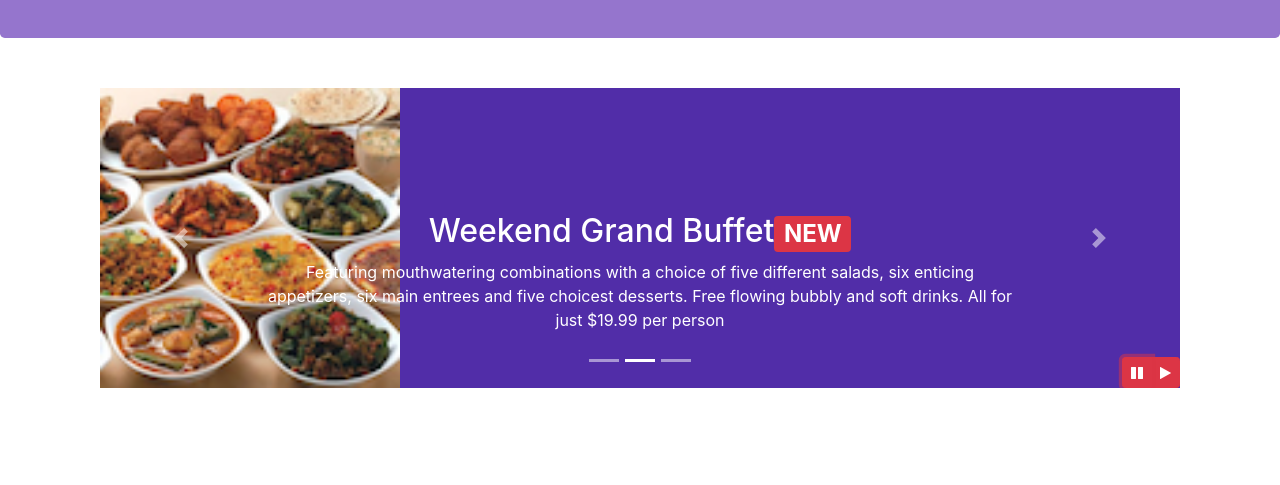
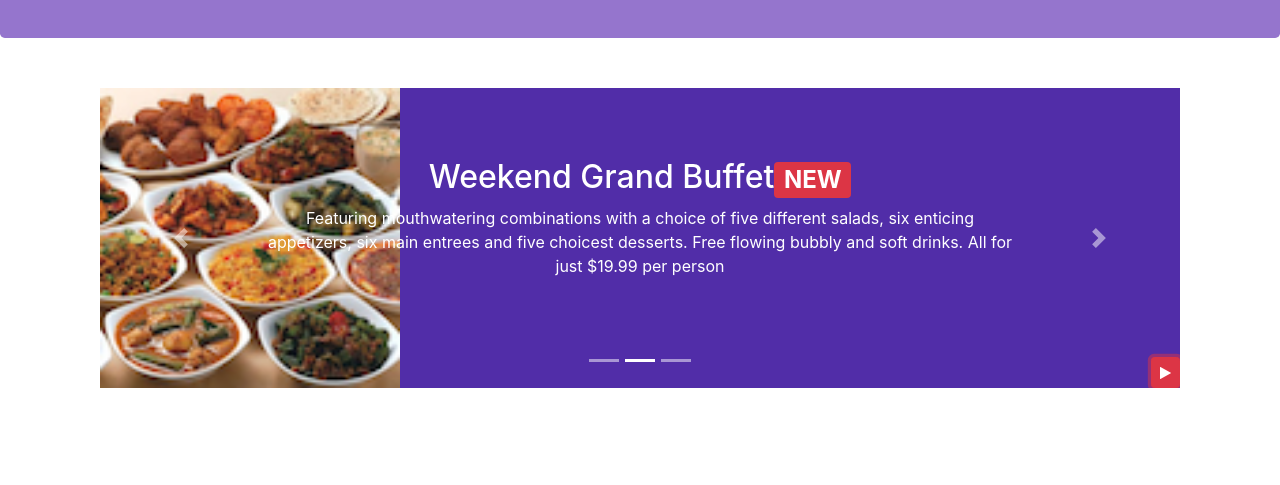
Before and after one commit to himanshupawar-10/Bootstrap, a website: page index.html in a window 1280 px wide. Both pictures are taken after a click on the button 1137 px from the left and 628 px from the top of the page. Shown: the part 256-741 px from the top of the page. Drawn offline with nearby package versions, Linux system fonts and the light colour scheme.

Commit message:
more bootstrap Jquery

```diff
--- a/css/style.css
+++ b/css/style.css
@@ -49,6 +49,9 @@ body{
     left: 0;
     min-height: 300px;
 }
+.carousel-caption{
+    top: 50px;
+}
 #carouselButton{
     right: 0px;
     bottom: 0px;
--- a/index.html
+++ b/index.html
@@ -204,14 +204,10 @@
                         <a class="carousel-control-next" href="#mycarousel" role="button" data-slide="next">
                             <span class="carousel-control-next-icon"></span>
                         </a>
-                        <div class="btn-group" id="carouselButton">
-                            <button class="btn btn-danger btn-sm" id="carousel-pause">
-                                <span class="fa fa-pause"></span>
-                            </button>
-                            <button class="btn btn-danger btn-sm" id="carousel-play">
-                                <span class="fa fa-play"></span>
-                            </button>
-                        </div>
+                        <button class="btn btn-danger btn-sm" id="carouselButton">
+                            <span class="fa fa-pause"></span>
+                        </button>
+
                     </div>
 
                 </div>
@@ -317,11 +313,17 @@
             $("#mycarousel").carousel({
                 interval: 2000 });
 
-            $("#carousel-pause").click(function(){
-                $("#mycarousel").carousel('pause');
-            });
-            $("#carousel-play").click(function(){
-                $("#mycarousel").carousel('cycle');
+            $("#carouselButton").click(function(){
+                if ($("#carouselButton").children("span").hasClass('fa-pause')){
+                    $("#mycarousel").carousel('pause');
+                    $("#carouselButton").children("span").removeClass('fa-pause');
+                    $("#carouselButton").children("span").addClass('fa-play');
+                }
+                else if ($("#carouselButton").children("span").hasClass('fa-play')){
+                    $("#mycarousel").carousel('cycle');
+                    $("#carouselButton").children("span").removeClass('fa-play');
+                    $("#carouselButton").children("span").addClass('fa-pause');
+                }
             });
         });
     </script>
```
